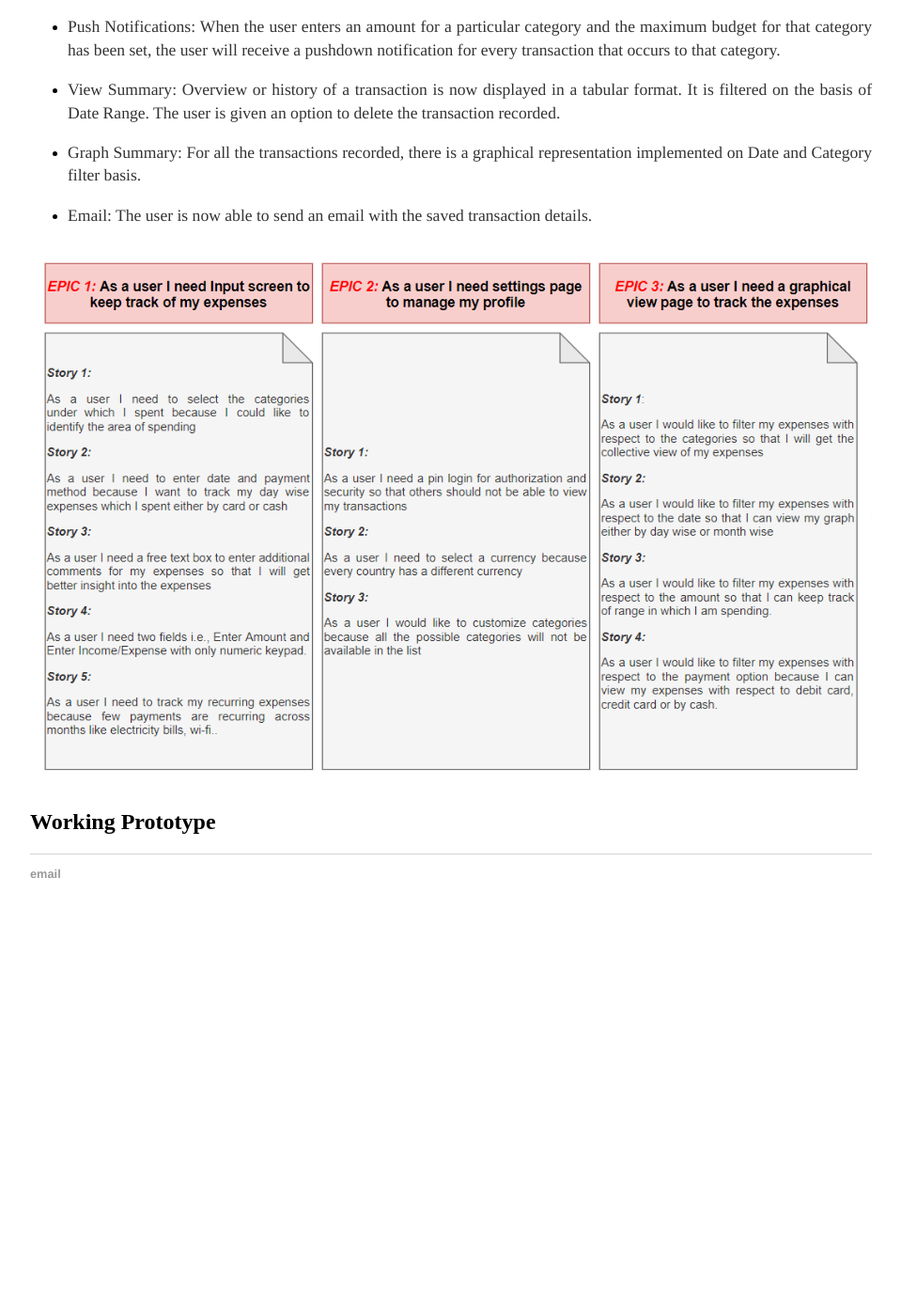
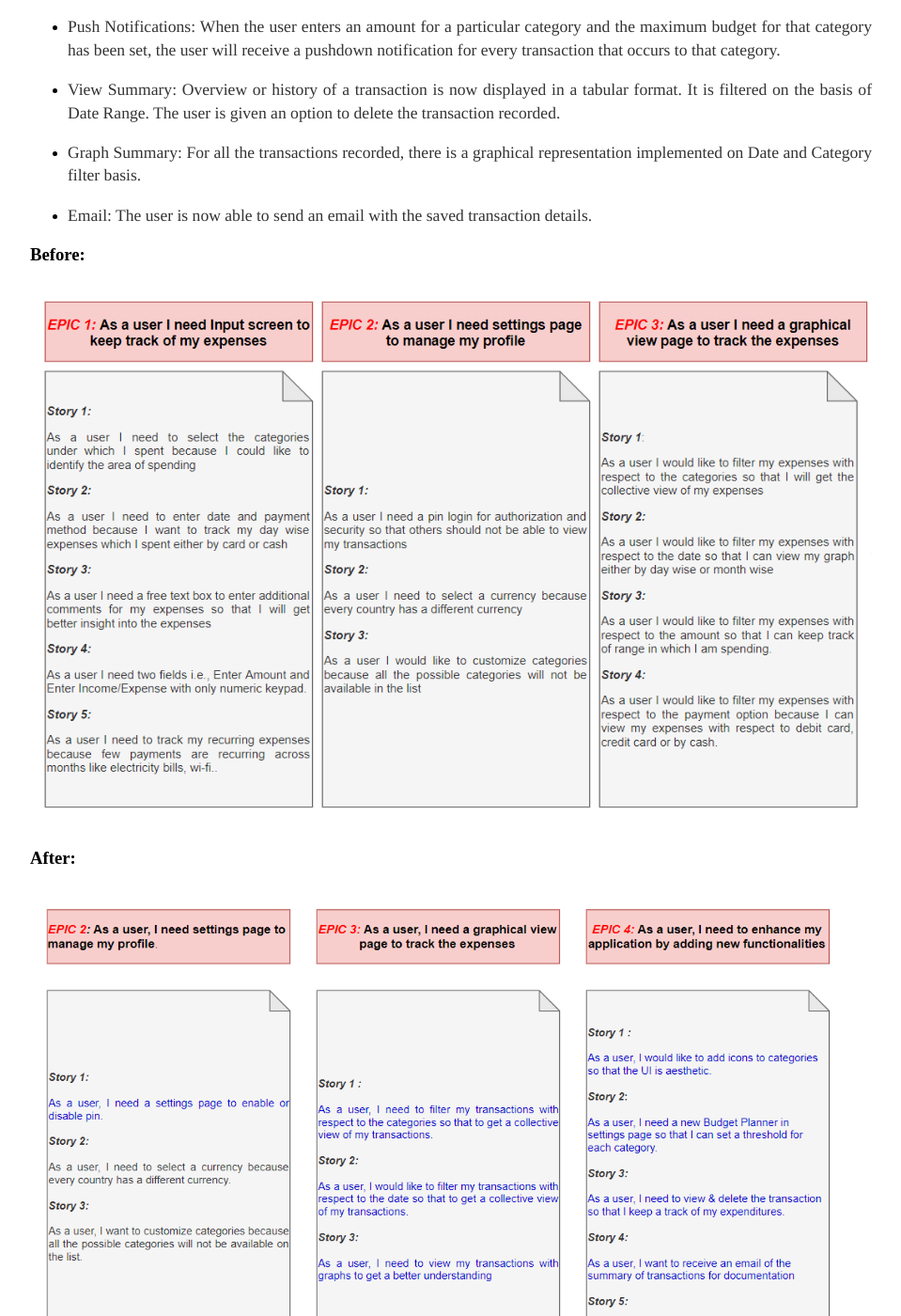
Before and after one commit to DBSE-teaching/isee2019-Sky-Net, a Jekyll site: the page built from docs/_posts/2019-06-04-third-post.md, in a window 1280 px wide and 1400 px high, scrolled down 3504 px. Shown: the whole window at 94% size, without its empty margins (160-1119 px from the left). Built offline with Jekyll 4.4.1, drawn with Linux system fonts in a browser that asks for light colours; before the commit the page ends 4501 px from its top, so only the background shows below that.

Commit message:
Update 2019-06-04-third-post.md

```diff
--- a/docs/_posts/2019-06-04-third-post.md
+++ b/docs/_posts/2019-06-04-third-post.md
@@ -68,6 +68,10 @@
 <li><p style="font-family:Times;font-size:110%;text-align:justify">Graph Summary:  For all the transactions recorded, there is a graphical representation implemented on Date and Category filter basis.</p></li>
 <li><p style="font-family:Times;font-size:110%;text-align:justify">Email: The user is now able to send an email with the saved transaction details.</p></li></ul>
 
+### Before:
 ![Deadline image]({{site.baseurl}}/images/olduserstories.png "Old User Stories"){:height="50%" width="100%"}
 
+### After:
+![Deadline image]({{site.baseurl}}/images/newuserstories.png "New User Stories"){:height="50%" width="100%"}
+
 ## Working Prototype
```
